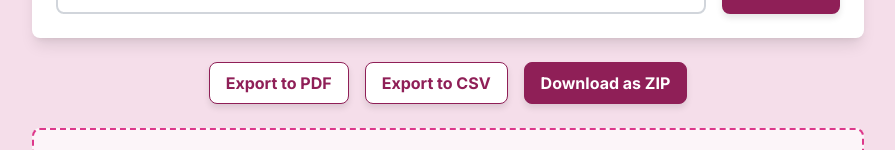
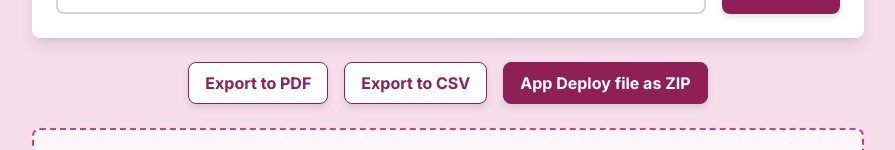
Before and after one commit to czhengjuarez/onboarding-builder, a React (Create React App) app: page / in a window 1280 px wide. Both pictures are taken after a click on the button "Acknowledge & Continue". Shown: the part 210-360 px from the top of the page, without its empty margins (192-1087 px from the left). Built offline with nearby package versions, Linux system fonts and the light colour scheme; no server answers.

Commit message:
wording change

```diff
--- a/src/App.js
+++ b/src/App.js
@@ -200,7 +200,7 @@ export default function App() {
           <div className="flex flex-wrap justify-center gap-4 mb-6">
               <button onClick={exportToPDF} className="btn bg-white text-primary-dark font-semibold py-2 px-4 border border-primary-dark rounded-lg shadow">Export to PDF</button>
               <button onClick={exportToCSV} className="btn bg-white text-primary-dark font-semibold py-2 px-4 border border-primary-dark rounded-lg shadow">Export to CSV</button>
-              <button onClick={downloadAsZip} className="btn bg-primary-dark text-white font-semibold py-2 px-4 border border-primary-dark rounded-lg shadow">Download as ZIP</button>
+              <button onClick={downloadAsZip} className="btn bg-primary-dark text-white font-semibold py-2 px-4 border border-primary-dark rounded-lg shadow">App Deploy file as ZIP</button>
           </div>
           <div className="bg-white/70 border-2 border-dashed border-primary-main rounded-lg p-4 mb-6">
               <h3 className="font-bold text-lg text-primary-dark mb-3">How to Use This Checklist</h3>
```
